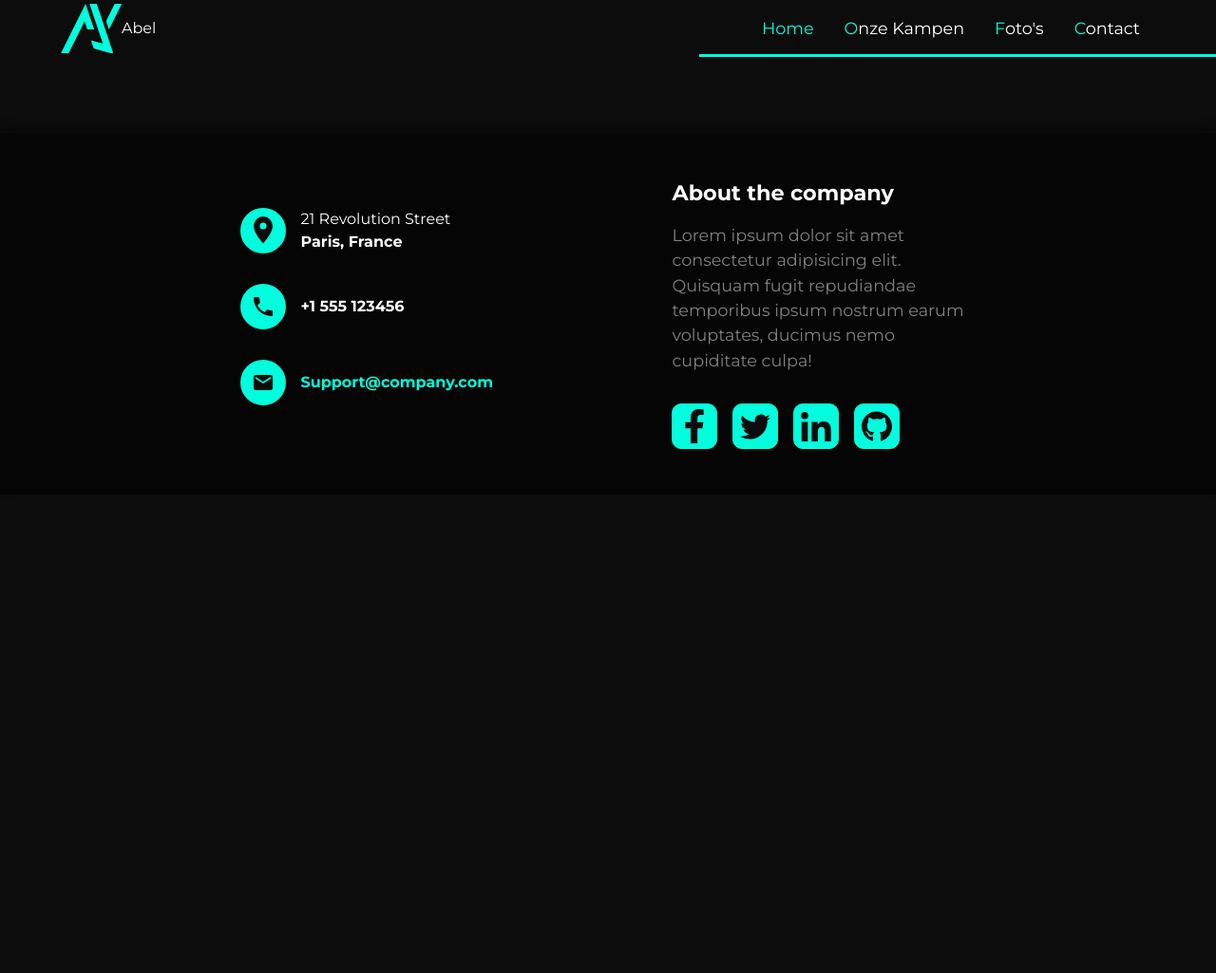
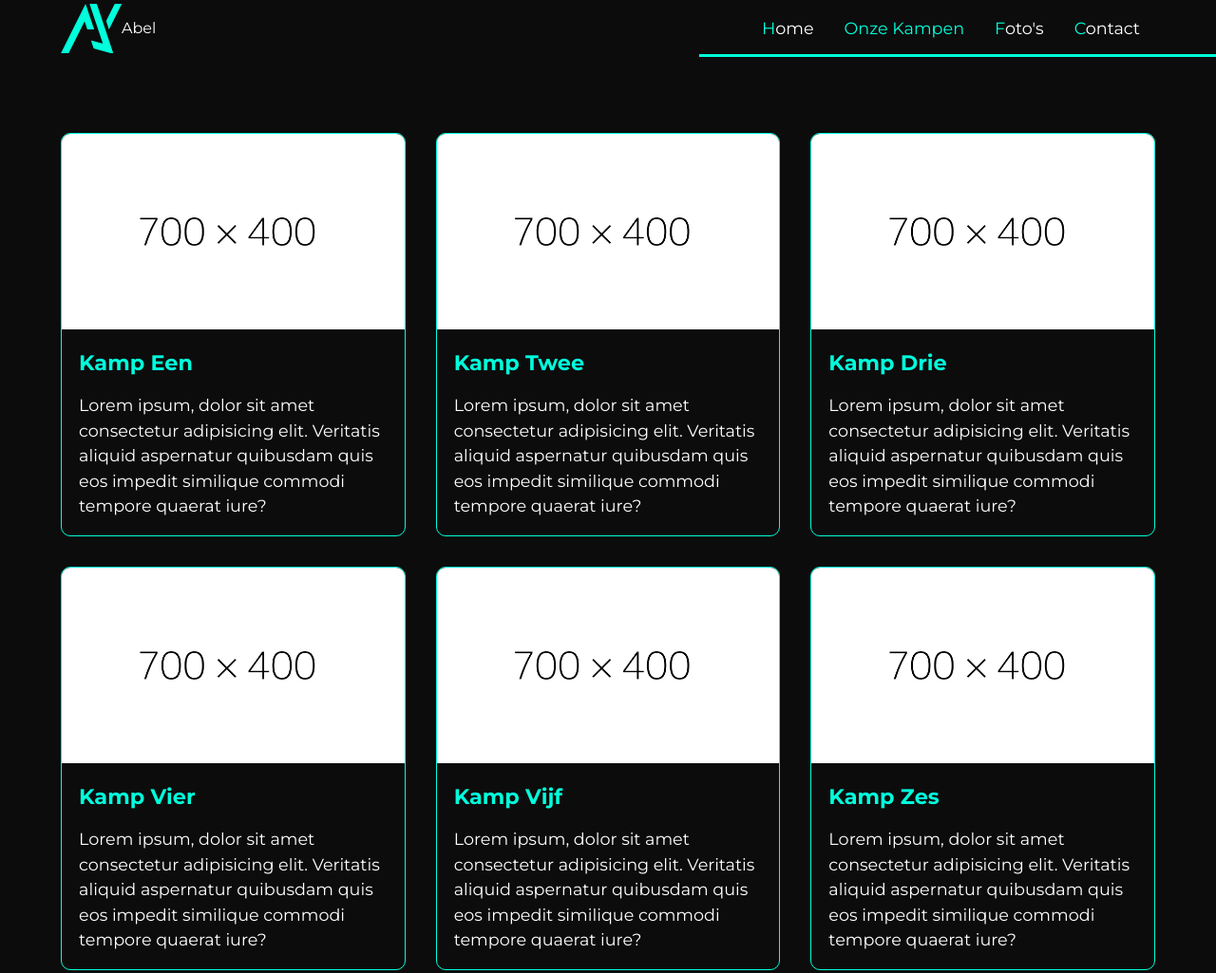
Before and after one commit to iMath97/web1-eindopdracht, a plain HTML site: page onzekampen.html in a window 1280 px wide. Shown: the top 1025 px of the page at 95% size. Before the commit the page ends 800 px from the top, so only its background shows below. Drawn offline with Linux system fonts and the light colour scheme; a web font is replaced by a local one.

Commit message:
header fix, page onze kampen ready

```diff
--- a/assets/scss/4-components/_header.scss
+++ b/assets/scss/4-components/_header.scss
@@ -1,8 +1,11 @@
 header {
   position: relative;
+  padding-top: 1rem;
   margin-bottom: 5rem;
 
   @include mq(xl) {
+    padding-top: 0;
+
     &::after {
       content: '';
       @include position(absolute, null, 0, 0, null);
@@ -41,13 +44,14 @@ header {
 
     nav {
       background-color: var(--clr-neutral-700);
-      width: 100%;
+      width: 100vw;
       display: none;
       z-index: 10;
 
-      @include position(absolute, 5.063rem, 0 null, null);
+      @include position(absolute, 5.063rem, null null, null);
 
       @include mq(xl) {
+        width: 100%;
         display: block;
         position: initial;
         z-index: 0;
--- a/assets/scss/5-pages/onzekampen.scss
+++ b/assets/scss/5-pages/onzekampen.scss
@@ -0,0 +1,23 @@
+@import '../2-mixins/mq';
+
+.cards {
+  grid-template-columns: 1fr;
+
+  @include mq(m) {
+    grid-template-columns: repeat(2, 1fr);
+  }
+  @include mq(xl) {
+    grid-template-columns: repeat(3, 1fr);
+  }
+
+  .card .text {
+    h2,
+    p {
+      text-align: start;
+    }
+
+    h2 {
+      color: var(--clr-highlight-500);
+    }
+  }
+}
--- a/onzekampen.html
+++ b/onzekampen.html
@@ -6,6 +6,7 @@
     <title>Onze kampen - Abel</title>
     <link rel="stylesheet" href="/assets/css/main.css" />
     <link rel="stylesheet" href="/assets/css/5-pages/onzekampen.css" />
+    <script src="/assets/js/main.js" defer></script>
   </head>
   <body>
     <header>
@@ -24,8 +25,8 @@
         </div>
         <nav>
           <ul>
-            <li><a href="/index.html" class="active">Home</a></li>
-            <li><a href="/onzekampen.html">Onze Kampen</a></li>
+            <li><a href="/index.html">Home</a></li>
+            <li><a href="/onzekampen.html" class="active">Onze Kampen</a></li>
             <li><a href="/fotos.html">Foto's</a></li>
             <li><a href="/contact.html">Contact</a></li>
           </ul>
@@ -35,6 +36,66 @@
         <svg id="Layer_1" style="enable-background: new 0 0 32 32" version="1.1" viewBox="0 0 32 32" xml:space="preserve" xmlns="http://www.w3.org/2000/svg" xmlns:xlink="http://www.w3.org/1999/xlink"><path d="M4,10h24c1.104,0,2-0.896,2-2s-0.896-2-2-2H4C2.896,6,2,6.896,2,8S2.896,10,4,10z M28,14H4c-1.104,0-2,0.896-2,2  s0.896,2,2,2h24c1.104,0,2-0.896,2-2S29.104,14,28,14z M28,22H4c-1.104,0-2,0.896-2,2s0.896,2,2,2h24c1.104,0,2-0.896,2-2  S29.104,22,28,22z" /></svg>
       </div>
     </header>
+    <main>
+      <div class="wrapper">
+        <div class="cards">
+          <div class="card">
+            <div class="img">
+              <img src="./assets/img/kampen_img.png" alt="Placeholder image" />
+            </div>
+            <div class="text wrapper">
+              <h2>Kamp Een</h2>
+              <p>Lorem ipsum, dolor sit amet consectetur adipisicing elit. Veritatis aliquid aspernatur quibusdam quis eos impedit similique commodi tempore quaerat iure?</p>
+            </div>
+          </div>
+          <div class="card">
+            <div class="img">
+              <img src="./assets/img/kampen_img.png" alt="Placeholder image" />
+            </div>
+            <div class="text wrapper">
+              <h2>Kamp Twee</h2>
+              <p>Lorem ipsum, dolor sit amet consectetur adipisicing elit. Veritatis aliquid aspernatur quibusdam quis eos impedit similique commodi tempore quaerat iure?</p>
+            </div>
+          </div>
+          <div class="card">
+            <div class="img">
+              <img src="./assets/img/kampen_img.png" alt="Placeholder image" />
+            </div>
+            <div class="text wrapper">
+              <h2>Kamp Drie</h2>
+              <p>Lorem ipsum, dolor sit amet consectetur adipisicing elit. Veritatis aliquid aspernatur quibusdam quis eos impedit similique commodi tempore quaerat iure?</p>
+            </div>
+          </div>
+          <div class="card">
+            <div class="img">
+              <img src="./assets/img/kampen_img.png" alt="Placeholder image" />
+            </div>
+            <div class="text wrapper">
+              <h2>Kamp Vier</h2>
+              <p>Lorem ipsum, dolor sit amet consectetur adipisicing elit. Veritatis aliquid aspernatur quibusdam quis eos impedit similique commodi tempore quaerat iure?</p>
+            </div>
+          </div>
+          <div class="card">
+            <div class="img">
+              <img src="./assets/img/kampen_img.png" alt="Placeholder image" />
+            </div>
+            <div class="text wrapper">
+              <h2>Kamp Vijf</h2>
+              <p>Lorem ipsum, dolor sit amet consectetur adipisicing elit. Veritatis aliquid aspernatur quibusdam quis eos impedit similique commodi tempore quaerat iure?</p>
+            </div>
+          </div>
+          <div class="card">
+            <div class="img">
+              <img src="./assets/img/kampen_img.png" alt="Placeholder image" />
+            </div>
+            <div class="text wrapper">
+              <h2>Kamp Zes</h2>
+              <p>Lorem ipsum, dolor sit amet consectetur adipisicing elit. Veritatis aliquid aspernatur quibusdam quis eos impedit similique commodi tempore quaerat iure?</p>
+            </div>
+          </div>
+        </div>
+      </div>
+    </main>
     <footer>
       <div class="wrapper">
         <div class="contact">
```
Also changed, not shown: contact.html (+3 -2 lines), fotos.html (+3 -2 lines), assets/css/5-pages/onzekampen.css, assets/css/main.css, 2 other files.
